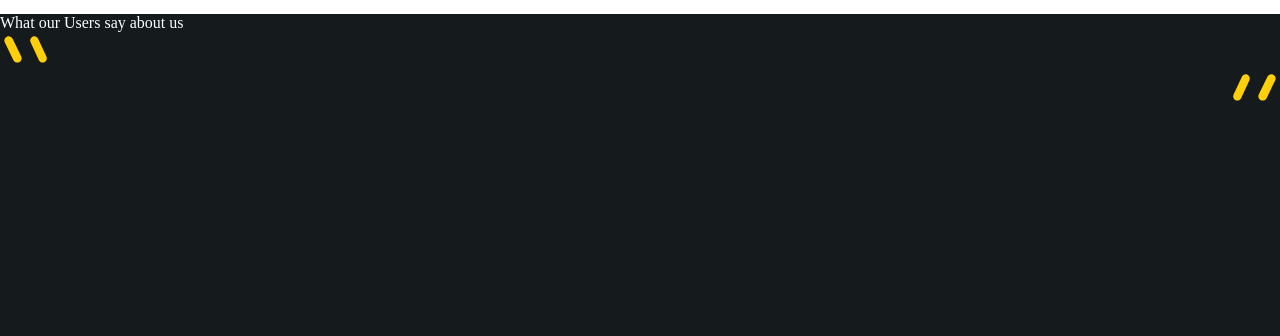
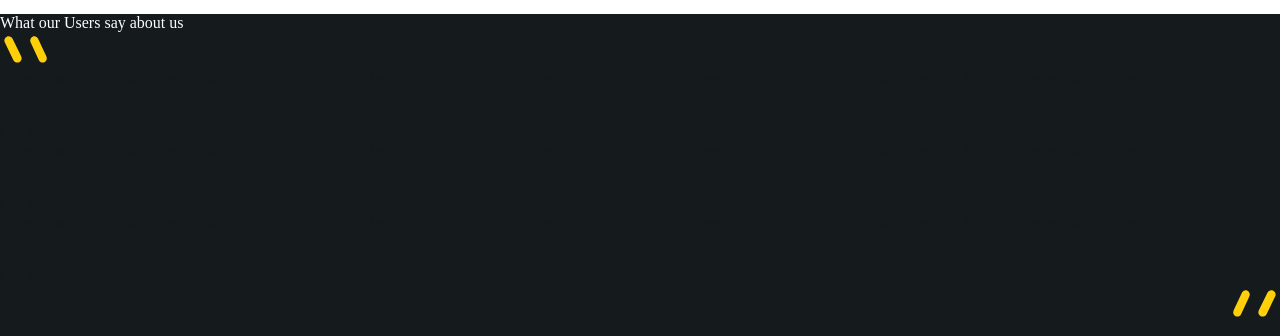
Before and after one commit to abrusu-collins/JS-Pro, a React (Create React App) app: page / in a window 1280 px wide. Shown: the part 1642-1978 px from the top of the page. Built offline with nearby package versions, Linux system fonts and the light colour scheme; a web font is replaced by a local one.

Commit message:
nice job

```diff
--- a/src/components/Testimonies.jsx
+++ b/src/components/Testimonies.jsx
@@ -10,6 +10,38 @@ function Testimonies() {
           <img src={_1} alt="" />
           <img src={_1} alt="" />
         </div>
+        <div className="the-testimonies">
+          <div>
+            <p className="testimony-body">
+              Lorem ipsum dolor sit amet consectetur adipisicing elit. Magnam
+              facilis animi sunt repellendus illo quos dolores corrupti
+              voluptatibus quia molestiae! Nihil itaque est iste ut delectus
+              aliquid quisquam optio ea.
+            </p>
+            <p className="person-name">Abrusu Collins</p>
+            <p className="person-position">CEO, DevTech</p>
+          </div>
+          <div>
+            <p className="testimony-body">
+              Lorem ipsum dolor sit amet consectetur adipisicing elit. Magnam
+              facilis animi sunt repellendus illo quos dolores corrupti
+              voluptatibus quia molestiae! Nihil itaque est iste ut delectus
+              aliquid quisquam optio ea.
+            </p>
+            <p className="person-name">Abrusu Collins</p>
+            <p className="person-position">CEO, DevTech</p>
+          </div>
+          <div>
+            <p className="testimony-body">
+              Lorem ipsum dolor sit amet consectetur adipisicing elit. Magnam
+              facilis animi sunt repellendus illo quos dolores corrupti
+              voluptatibus quia molestiae! Nihil itaque est iste ut delectus
+              aliquid quisquam optio ea.
+            </p>
+            <p className="person-name">Abrusu Collins</p>
+            <p className="person-position">CEO, DevTech</p>
+          </div>
+        </div>
 
         <div className="bottom-quote">
           <img src={_2} alt="" />
```
